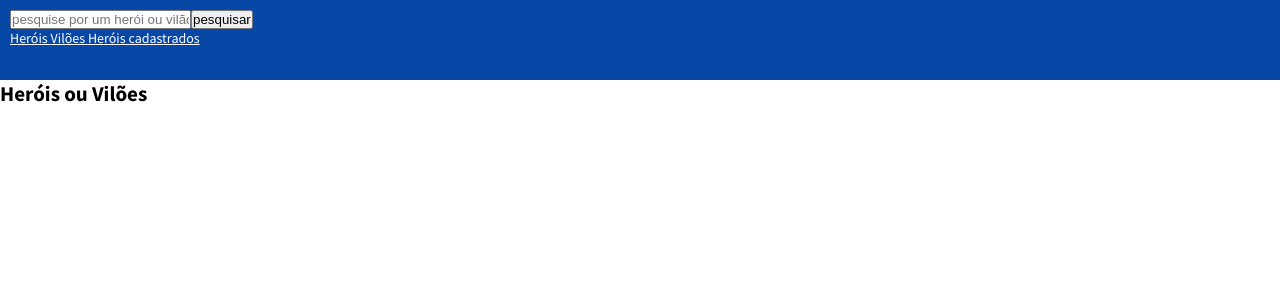
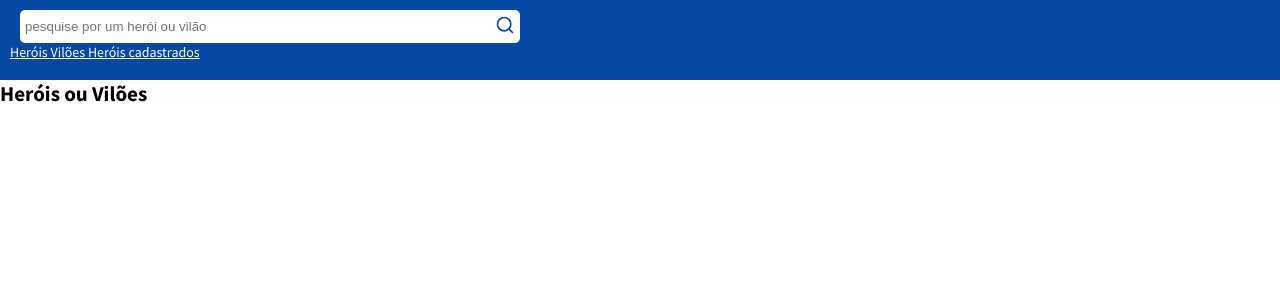
Before and after one commit to ocleyson/hero-app-client, a React (Create React App) app: page / in a window 1280 px wide. Shown: the top 300 px of the page. Built offline with nearby package versions, Linux system fonts and the light colour scheme.

Commit message:
add search bar style

```diff
--- a/package.json
+++ b/package.json
@@ -13,6 +13,8 @@
     "axios": "^0.21.1",
     "react": "^17.0.2",
     "react-dom": "^17.0.2",
+    "react-icons": "^4.2.0",
+    "react-loader-spinner": "^4.0.0",
     "react-router-dom": "^5.2.0",
     "react-scripts": "4.0.3",
     "styled-components": "^5.3.0",
--- a/src/components/SearchInput/index.tsx
+++ b/src/components/SearchInput/index.tsx
@@ -2,14 +2,21 @@ import React, { useState } from 'react';
 import api from '../../services/api';
 import { IHero } from '../../types/IHero'
 import { HeroContext } from '../../contexts/HeroContext';
-import { useHistory } from 'react-router-dom'
+import { useHistory } from 'react-router-dom';
+import { FiSearch } from 'react-icons/fi';
+import { Container, Input, Button } from './styles';
+import "react-loader-spinner/dist/loader/css/react-spinner-loader.css";
+import Loader from 'react-loader-spinner';
 
 function SearchInput() {
     const [inputText, setInputText] = useState("");
+    const [loading, setLoading] = useState(false);
 
     let history = useHistory()
 
     const fetchHeroes = async () => {
+        setLoading(true)
+
         const { data } = await api.get(`/search/${inputText}`);
 
         return data;
@@ -22,6 +29,8 @@ function SearchInput() {
 
         setHeroes(data)
 
+        setLoading(false)
+
         history.push("/")
     }
 
@@ -29,20 +38,26 @@ function SearchInput() {
     return (
         <HeroContext.Consumer>
             {context => (
-                <div className="search-input">
+                <Container className="search-input">
                     <form onSubmit={(e) => handleSubmit(e, context?.setHeroes)}>
-                        <input
+                        <Input
                             type="text"
                             placeholder="pesquise por um herói ou vilão"
                             value={inputText}
                             onChange={(e) => setInputText(e.target.value)}
                         />
 
-                        <button type="submit">
-                            pesquisar
-                        </button>
+                        <Button type="submit">
+                            {loading ?
+                                <Loader
+                                    type="TailSpin"
+                                />
+                                :
+                                <FiSearch />
+                            }
+                        </Button>
                     </form>
-                </div>
+                </Container>
             )}
         </HeroContext.Consumer>
     );
--- /dev/null
+++ b/src/components/SearchInput/styles.ts
@@ -0,0 +1,32 @@
+import styled from 'styled-components';
+import { colors } from '../../styles';
+
+export const Container = styled.div`
+    width: 100%;
+    max-width: 500px;
+    background-color: white;
+    border-radius: 5px;
+    margin-left: 10px;
+    padding: 5px;
+
+    form {
+        display: flex;
+        flex-direction: row;
+    }
+`;
+
+export const Input = styled.input`
+    border: none;
+    flex-grow: 2;
+`;
+
+export const Button = styled.button`
+    border: none;
+    background-color: transparent;
+
+    svg {
+        height: 20px;
+        width: 20px;
+        color: ${colors.primary}
+    }
+`;
```
Also changed, not shown: 1 other file (tests, documents, lock files or other folders).
